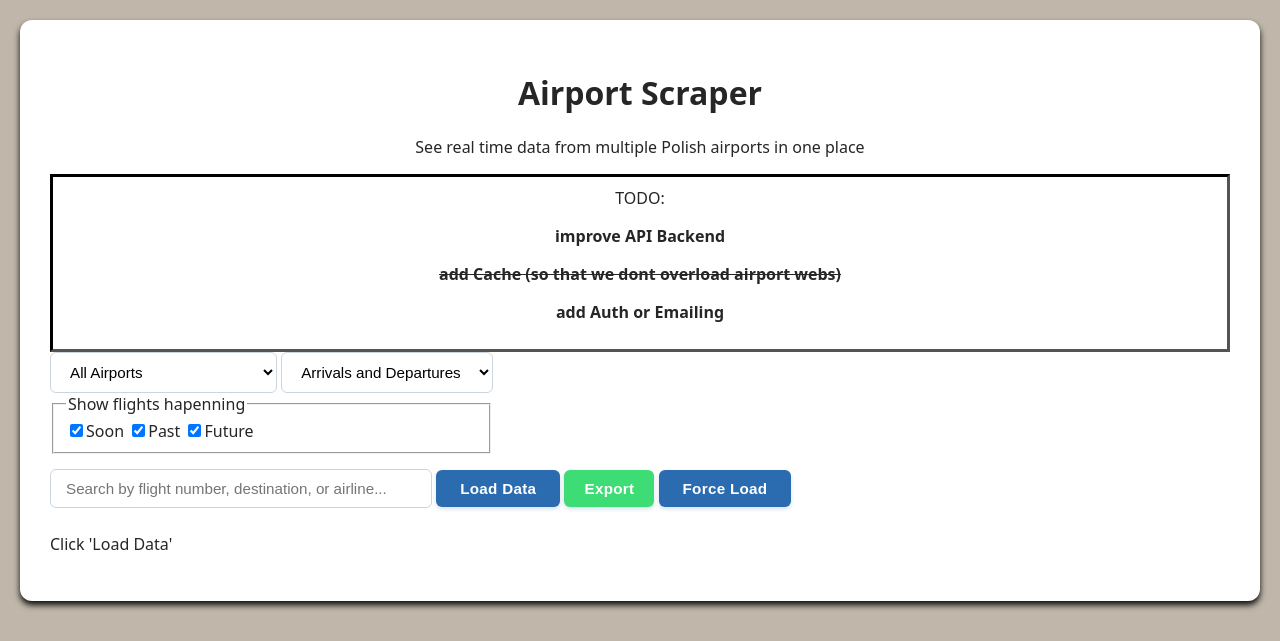
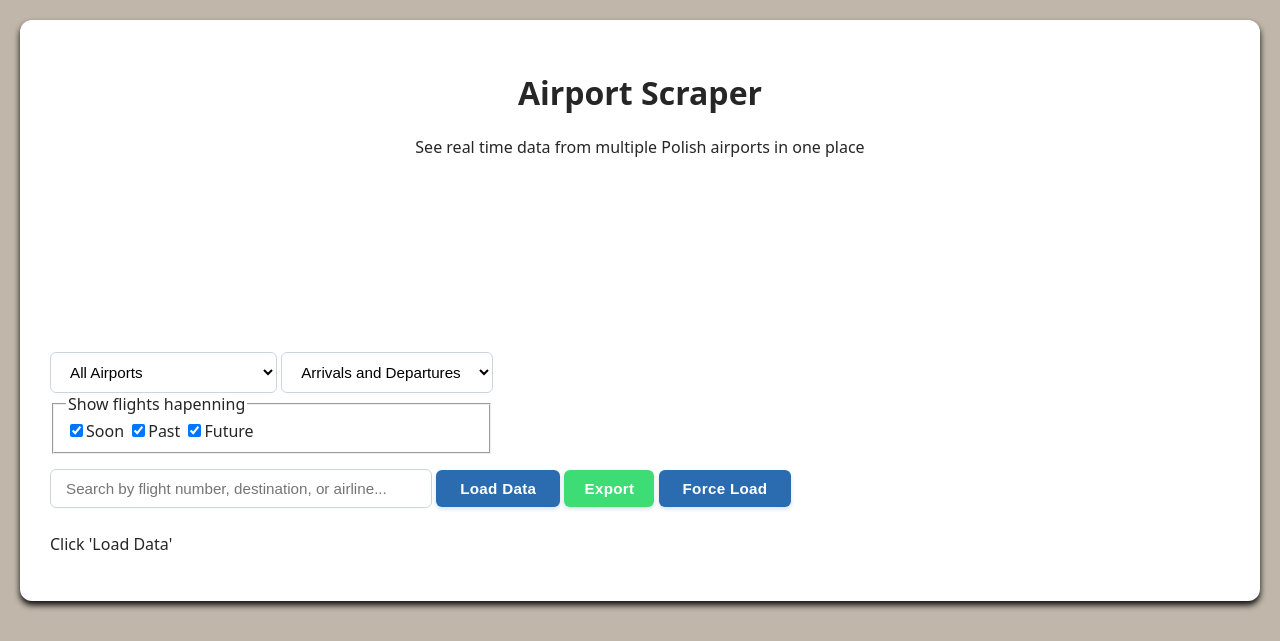
Before and after one commit to maksymba0/airport-scraper, a Flask app: page / in a window 1280 px wide. Shown: the top 641 px of the page. Run offline with Flask 3, Linux system fonts and the light colour scheme; parts of the project's set-up code (start-up, migrations or seed data) failed here and were passed over.

Commit message:
small update

```diff
--- a/templates/dashboard.html
+++ b/templates/dashboard.html
@@ -176,7 +176,7 @@ select:focus {
     <div class="topbar">
         <h1> Airport Scraper</h1>
         <p> See real time data from multiple Polish airports in one place </p>
-        <div style="border: 3px inset black; padding: 10px;font-size: medium;"> TODO:
+        <div style="visibility: collapse; border: 3px inset black; padding: 10px;font-size: medium;"> TODO:
             <p style="font-weight: bold;"> improve API Backend</p>
             <p style="font-weight: bold;"> <s>add Cache (so that we dont overload airport webs)</s></p>
             <p style="font-weight: bold;"> add Auth or Emailing   </p>
```
